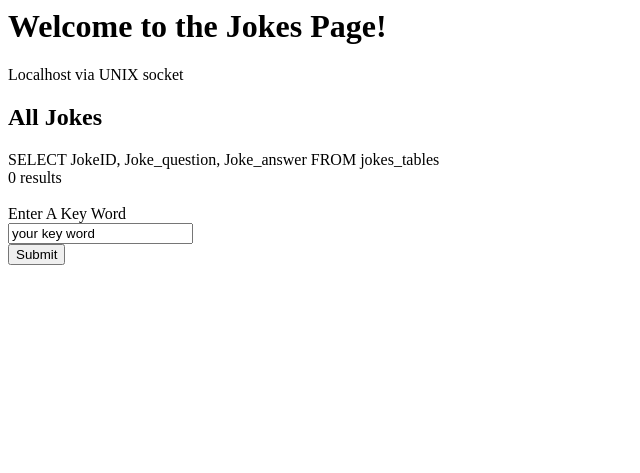
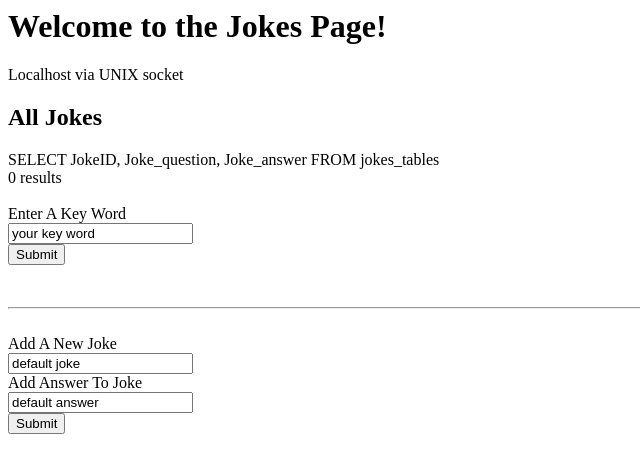
Before and after one commit to isabert/Jokes_web_db, a PHP site: page / in a window 1280 px wide. Shown: the top 473 px of the page, without its empty margins (0-640 px from the left). Run offline with PHP 8.4, Linux system fonts and the light colour scheme; data that the repository does not hold is empty.

Commit message:
added functions to take new jokes

```diff
--- a/root/db_connect.php
+++ b/root/db_connect.php
@@ -2,7 +2,7 @@
 $host = "localhost";
 $username = "root";
 $user_pass = "usbw";
-$database_in_use = "test";
+$database_in_use = "jokes_collection";
 
 $mysqli = new mysqli($host, $username, $user_pass, $database_in_use);
 echo $mysqli->host_info . "<br>";
--- a/root/index.php
+++ b/root/index.php
@@ -18,9 +18,23 @@ echo "<br>";
   <input type="submit" value="Submit">
 </form>
 
+<br>
+<hr>
+<br>
+
+<form action="add_joke.php">
+  <label for="newjoke">Add A New Joke</label><br>
+  <input type="text" id="newjoke" name="newjoke" value="default joke"><br>
+
+  <label for="newanswer">Add Answer To Joke</label><br>
+  <input type="text" id="newanswer" name="newanswer" value="default answer"><br>
+
+  <input type="submit" value="Submit">
+</form>
+
+
 <?php
 // include "search_key_word.php";
-
 $mysqli->close();
 ?>
 
--- a/root/search_key_word.php
+++ b/root/search_key_word.php
@@ -16,3 +16,6 @@ if ($result->num_rows > 0) {
   echo "0 results";
 }
 ?>
+
+<!--go back to main page-->
+<a href="index.php"> return to main page</a>
```
Also changed, not shown: root/add_joke.php (added, +15 -0 lines).
